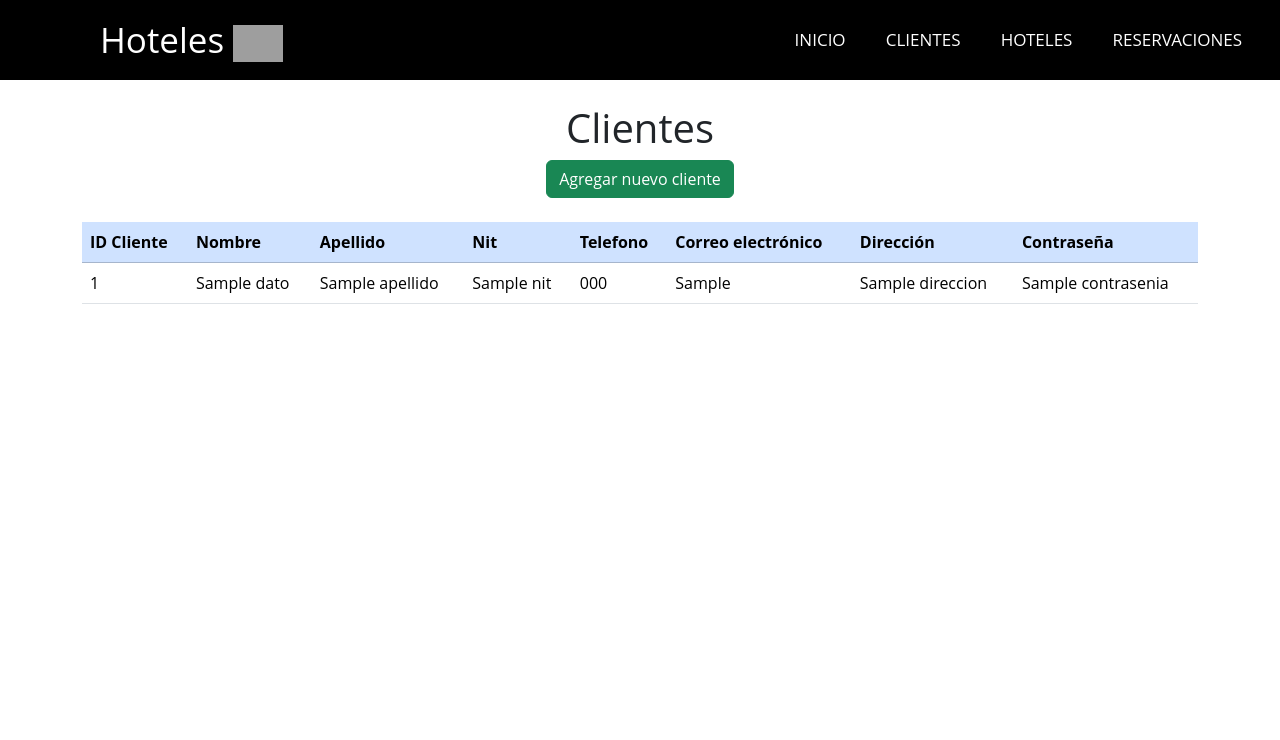
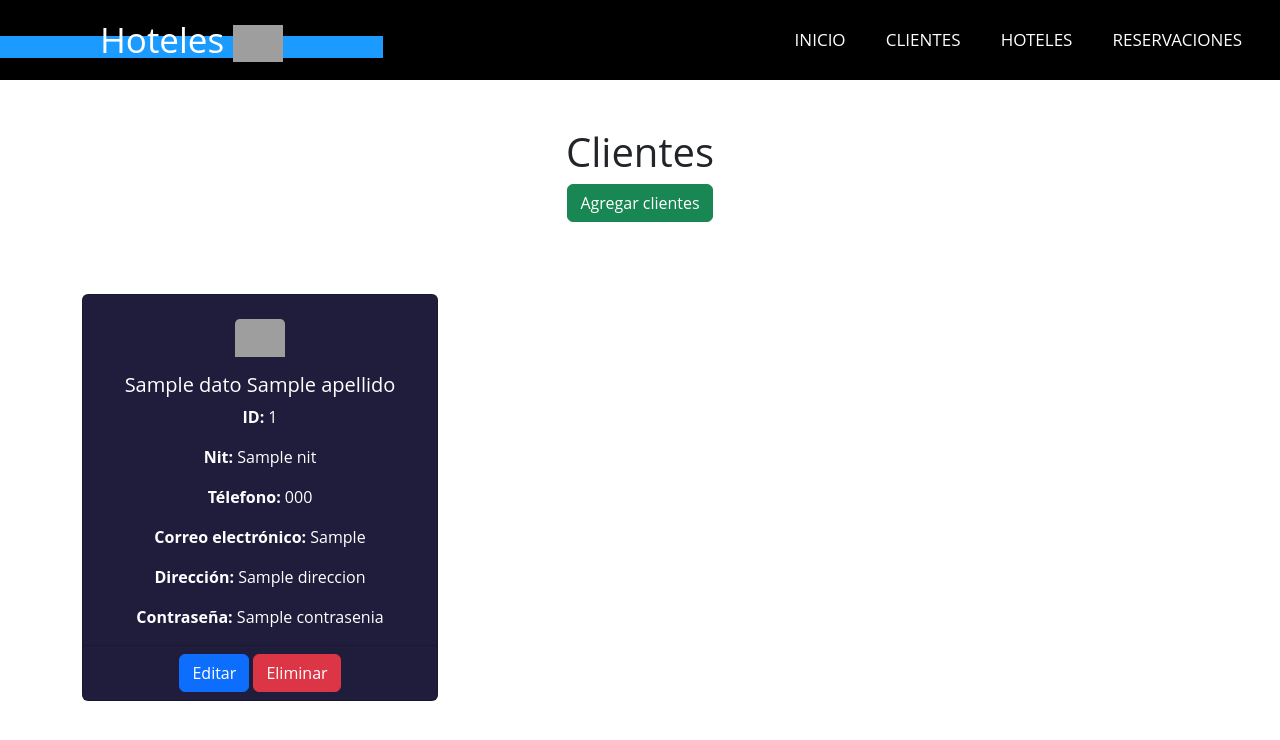
Before and after one commit to axeljavier-alvarez/CRUD_HOTELES, a CodeIgniter 4 app: the page made by app/Views/clientes.php in a window 1280 px wide. Shown: the top 740 px of the page. Run offline with PHP 8.4 and a stand-in for CodeIgniter, Linux system fonts and the light colour scheme; the template is opened without the code that fills it: most values are stand-ins (such as "Sample title", 1, 10 or a date in 2020); some libraries are stand-ins or nearby versions; grey boxes are pictures that could not be loaded.

Commit message:
agregar cambios

```diff
--- a/app/Views/clientes.php
+++ b/app/Views/clientes.php
@@ -6,6 +6,7 @@
     <meta name="viewport" content="width=device-width, initial-scale=1.0">
     <title>Clientes</title>
     <link href="https://cdn.jsdelivr.net/npm/bootstrap@5.3.3/dist/css/bootstrap.min.css" rel="stylesheet" integrity="sha384-QWTKZyjpPEjISv5WaRU9OFeRpok6YctnYmDr5pNlyT2bRjXh0JMhjY6hW+ALEwIH" crossorigin="anonymous">
+    <link rel="stylesheet" href="https://cdn.jsdelivr.net/npm/bootstrap@5.3.2/dist/css/bootstrap.min.css">
 
 
     <link rel="stylesheet" href="css/menu.css">
@@ -17,10 +18,28 @@
 </head>
 
 <style>
-    a{
+    a {
         text-decoration: none;
     }
+
+    .card {
+        color: white;
+        background-color: #201c3c;
+        text-align: center;
+        /* Color del borde */
+    }
+
+    .card-title {
+        color: white;
+        /* Color del título */
+    }
+
+    .imgFormulario {
+        width: 50px;
+
+    }
 </style>
+
 <body>
 
     <nav>
@@ -28,10 +47,13 @@
         <label for="check" class="checkbtn">
             <i class="fas fa-bars"></i>
         </label>
+        <a href="http://localhost/fs2024/ci4_hoteles/public/">
         <label class="logo">
             Hoteles
             <img src="https://cdn-icons-png.flaticon.com/512/2906/2906856.png" id="logoHotel">
         </label>
+        </a>
+
 
         <ul>
             <li><a href="http://localhost/fs2024/ci4_hoteles/public/">Inicio</a></li>
@@ -41,88 +63,131 @@
         </ul>
     </nav>
     <br>
+    <br>
+    <div class="container">
+        <center>
+            <h1>Clientes</h1>
+            <button class="btn btn-success" type="button" data-bs-toggle="modal" data-bs-target="#modalAgregarClientes">
+                Agregar clientes
+            </button>
+        </center>
+
+        <br>
+
+        <!-- MOSTRARME ERRORES  -->
+        <?php if (session()->getFlashdata('exito')) : ?>
+
+            <div class="alert alert-success" role="alert">
+                <?= session()->getFlashdata('exito') ?>
+            </div>
+        <?php endif; ?>
+
+        <?php if (session()->getFlashdata('error')) : ?>
+            <div class="alert alert-danger" role="alert">
+                <?= session()->getFlashdata('error') ?>
+            </div>
+        <?php endif; ?>
 
 
-    <div class="container">
 
-        <center>
-            <h1>Clientes</h1>
-            <td>
-                <a href="nuevo_cliente" class="btn btn-success">Agregar nuevo cliente </a>
-        </center>
 
-        </td>
         <br>
+        <br>
+        <div class="row">
+            <?php foreach ($datos as $cliente) : ?>
+                <div class="col-md-4 mb-3">
+                    <div class="card">
+                        <br>
+                        <center>
+                            <img src="https://www.shutterstock.com/image-vector/customer-care-icon-social-help-600nw-1921058849.jpg" class="card-img-top imgFormulario">
 
-        <table class="table table-border">
-            <thead class="table-primary">
-                <tr>
-                    <th>ID Cliente</th>
-                    <th>Nombre</th>
-                    <th>Apellido</th>
-                    <th>Nit</th>
-                    <th>Telefono</th>
-                    <th>Correo electrónico</th>
-                    <th>Dirección</th>
-                    <th>Contraseña</th>
-                </tr>
-            </thead>
+                        </center>
+                        <div class="card-body">
+                            <h5 class="card-title"><?= $cliente['nombre']; ?> <?= $cliente['apellido']; ?></h5>
+                            <p class="card-text"><strong>ID:</strong> <?= $cliente['cliente_id']; ?></p>
+                            <p class="card-text"><strong>Nit:</strong> <?= $cliente['nit']; ?></p>
+                            <p class="card-text"><strong>Télefono:</strong> <?= $cliente['telefono']; ?></p>
 
-            <tbody>
-                <?php
-                foreach ($datos as $cliente) :
-                ?>
-                    <tr>
-                        <td>
-                            <?php
-                            echo $cliente['cliente_id'];
-                            ?>
-                        </td>
-                        <td>
-                            <?php
-                            echo $cliente['nombre'];
-                            ?>
-                        </td>
-                        <td>
-                            <?php
-                            echo $cliente['apellido'];
-                            ?>
-                        </td>
-                        <td>
-                            <?php
-                            echo $cliente['nit'];
-                            ?>
-                        </td>
-                        <td>
-                            <?php
-                            echo $cliente['telefono'];
-                            ?>
-                        </td>
-                        <td>
-                            <?php
-                            echo $cliente['correo_electronico'];
-                            ?>
-                        </td>
-                        <td>
-                            <?php
-                            echo $cliente['direccion'];
-                            ?>
-                        </td>
-                        <td>
-                            <?php
-                            echo $cliente['contrasenia'];
-                            ?>
-                        </td>
-                    </tr>
-                <?php
-                endforeach;
-                ?>
-            </tbody>
-        </table>
+                            <p class="card-text"><strong>Correo electrónico:</strong> <?= $cliente['correo_electronico']; ?></p>
 
+                            <p class="card-text"><strong>Dirección:</strong> <?= $cliente['direccion']; ?></p>
+
+                            <p class="card-text"><strong>Contraseña:</strong> <?= $cliente['contrasenia']; ?></p>
+
+                        </div>
+
+                        <div class="card-footer">
+                            <button class="btn btn-primary">Editar</button>
+                            <button class="btn btn-danger">Eliminar</button>
+
+                        </div>
+                    </div>
+                </div>
+            <?php endforeach; ?>
+        </div>
     </div>
 
-    <script src="https://cdn.jsdelivr.net/npm/bootstrap@5.3.3/dist/js/bootstrap.bundle.min.js" integrity="sha384-YvpcrYf0tY3lHB60NNkmXc5s9fDVZLESaAA55NDzOxhy9GkcIdslK1eN7N6jIeHz" crossorigin="anonymous"></script>
+    <br>
+    <br>
+
+    <div class="modal fade" id="modalAgregarClientes" tabindex="-1" aria-labelledby="exampleModalLabel" aria-hidden="true">
+        <div class="modal-dialog">
+            <div class="modal-content">
+                <div class="modal-header">
+                    <h5 class="modal-title" id="exampleModalLabel">Agregar Cliente</h5>
+                    <button type="button" class="btn-close" data-bs-dismiss="modal" aria-label="Close"></button>
+                </div>
+                <div class="modal-body">
+
+
+                    <form action="<?= base_url('agregar_cliente'); ?>" method="post" class="msform">
+
+                        <div class="mb-3">
+                            <label for="txtId" class="form-label">Cliente ID:</label>
+                            <input type="number" id="txtId" name="txtId" class="form-control" autocomplete="off" placeholder="Ingrese el ID">
+                        </div>
+
+                        <div class="mb-3">
+                            <label for="txtNombre" class="form-label">Nombre:</label>
+                            <input type="text" id="txtNombre" name="txtNombre" class="form-control" autocomplete="off" placeholder="Ingrese el nombre">
+                        </div>
+                        <div class="mb-3">
+                            <label for="txtApellido" class="form-label">Apellido:</label>
+                            <input type="text" id="txtApellido" name="txtApellido" class="form-control" autocomplete="off" placeholder="Ingrese el apellido">
+                        </div>
+                        <div class="mb-3">
+                            <label for="txtNit" class="form-label">Nit:</label>
+                            <input type="text" id="txtNit" name="txtNit" class="form-control" autocomplete="off" placeholder="Ingrese el Nit">
+                        </div>
+                        <div class="mb-3">
+                            <label for="txtTelefono" class="form-label">Télefono:</label>
+                            <input type="number" id="txtTelefono" name="txtTelefono" class="form-control" autocomplete="off" placeholder="Ingrese el numero de telefono">
+                        </div>
+                        <div class="mb-3">
+                            <label for="txtCorreo" class="form-label">Correo electrónico:</label>
+                            <input type="text" id="txtCorreo" name="txtCorreo" class="form-control" autocomplete="off" placeholder="Ingrese el correo electrónico">
+                        </div>
+                        <div class="mb-3">
+                            <label for="txtDireccion" class="form-label">Dirección:</label>
+                            <input type="text" id="txtDireccion" name="txtDireccion" class="form-control" autocomplete="off" placeholder="Ingrese la dirección">
+                        </div>
+                        <div class="mb-3">
+                            <label for="txtPassword" class="form-label">Contraseña:</label>
+                            <input type="text" id="txtPassword" name="txtPassword" class="form-control" autocomplete="off" placeholder="Ingrese la contraseña">
+                        </div>
+
+                        <input type="submit" class="btnGuardarCliente btn btn-primary" name="btnGuardarCliente" class="form-control" value="Guardar Cliente">
+
+                    </form>
+
+
+                </div>
+            </div>
+        </div>
+
+
+
+        <script src="https://cdn.jsdelivr.net/npm/bootstrap@5.3.3/dist/js/bootstrap.bundle.min.js" integrity="sha384-YvpcrYf0tY3lHB60NNkmXc5s9fDVZLESaAA55NDzOxhy9GkcIdslK1eN7N6jIeHz" crossorigin="anonymous"></script>
 </body>
 
 </html>
--- /dev/null
+++ b/package.json
@@ -0,0 +1,6 @@
+{
+  "dependencies": {
+    "sweetalert": "^2.1.2",
+    "sweetalert2": "^11.12.3"
+  }
+}
```
Also changed, not shown: app/Controllers/ClientesController.php (+11 -3 lines), app/Views/clientes_nuevos.php (+13 -0 lines), package-lock.json (added), public/css/pagina.css (line endings or trailing spaces), public/img/azulfondo.jpg (added), 13 other files.
